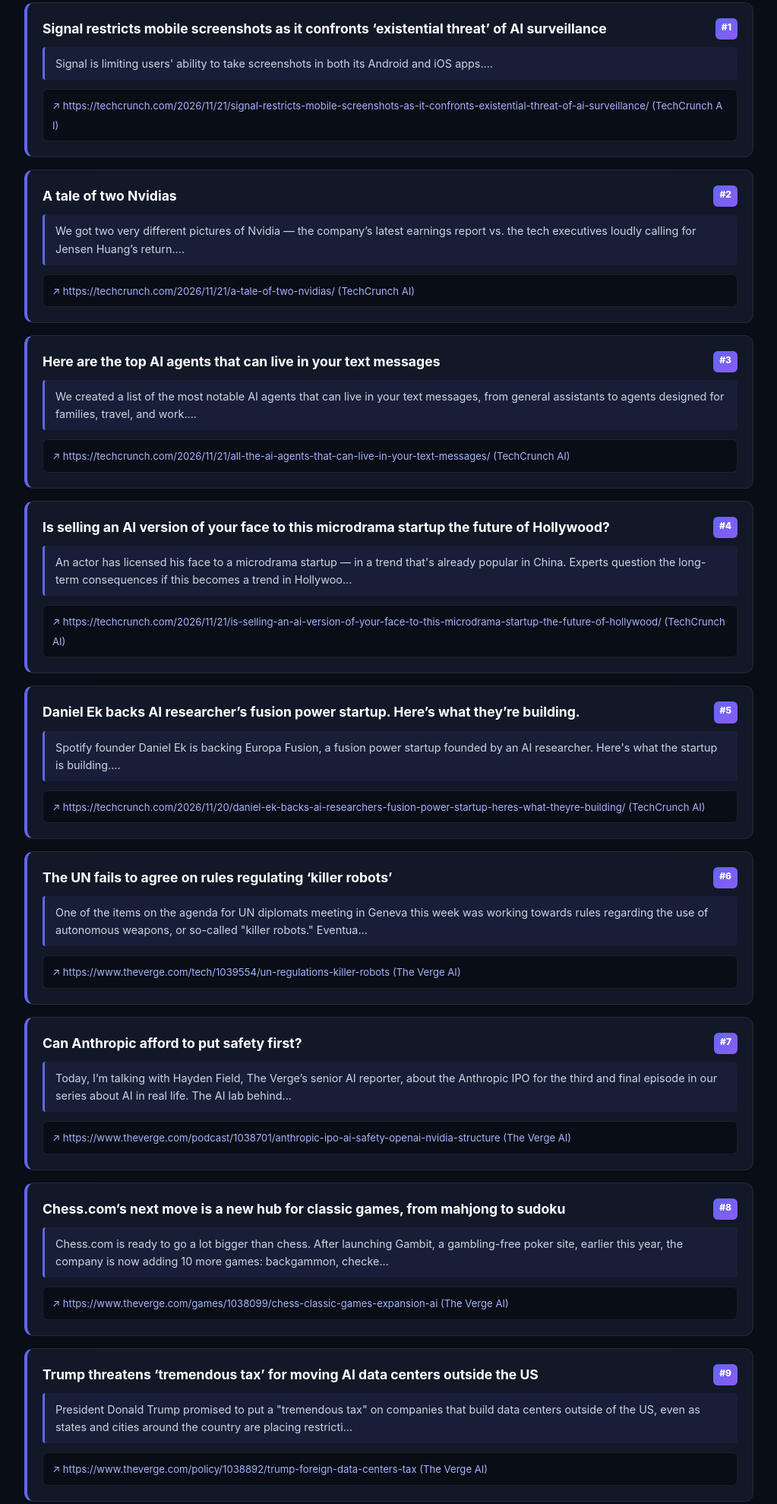
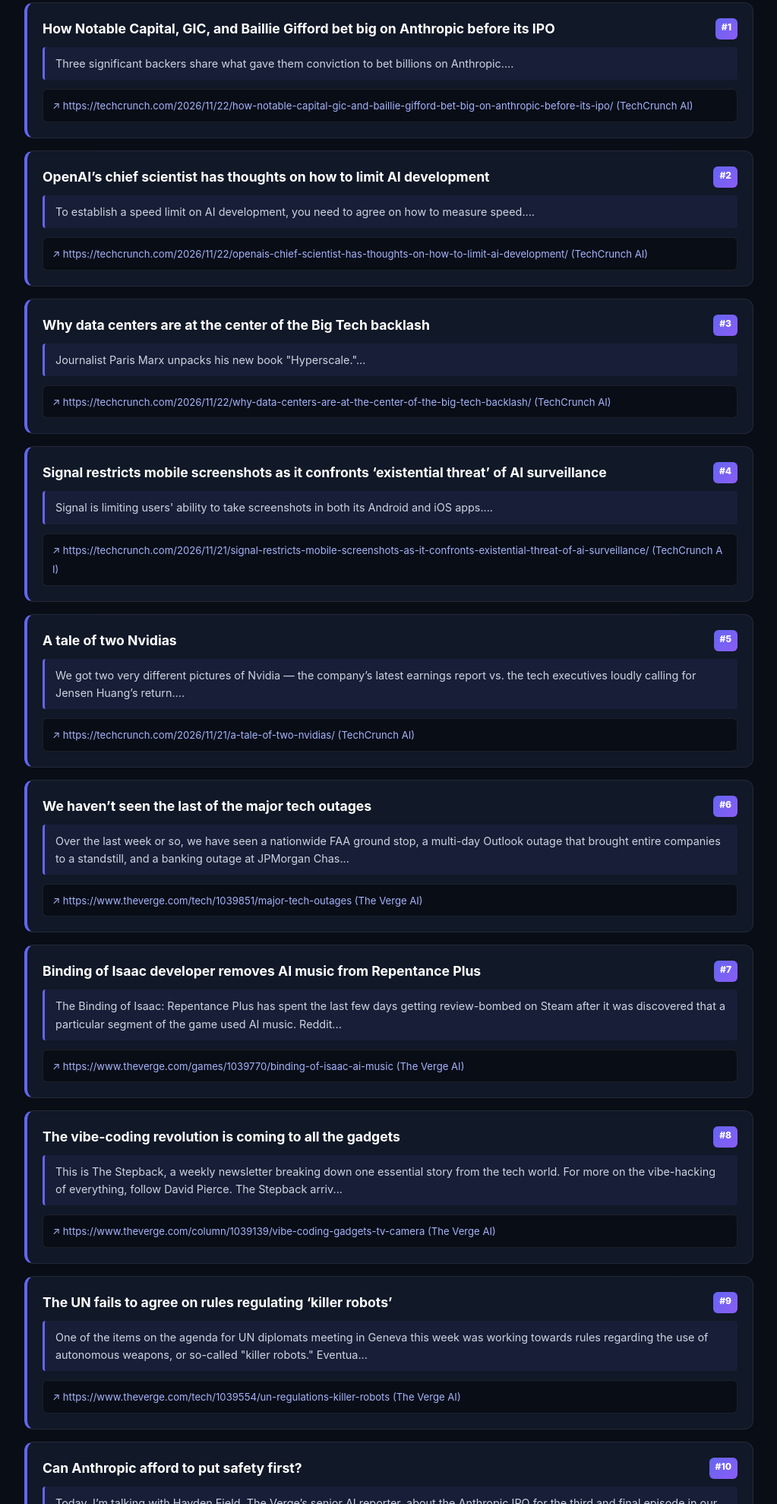
Before and after one commit to wfy/AI-daily, a plain HTML site: page index.html in a window 1280 px wide. Shown: the part 206-2185 px from the top of the page at 76% size, without its empty margins (128-1151 px from the left). Drawn offline with Linux system fonts and the light colour scheme.

Commit message:
Auto-update AI Daily Report [2026-11-23]

```diff
--- a/index.html
+++ b/index.html
@@ -47,7 +47,7 @@
             <div class="tag">🟢 每天 07:30 自动定时更新</div>
         </nav>
         <section class="hero">
-            <h1>全球 AI 日报【2026年11月22日】</h1>
+            <h1>全球 AI 日报【2026年11月23日】</h1>
             <p>基于 GitHub Actions 自动化更新，搜集过去 24 小时全球顶尖实验室、媒体与开源社区最新 AI 动态。</p>
         </section>
 
@@ -55,8 +55,53 @@
 
         <div class="news-card">
             <div class="card-top">
+                <h3 class="card-heading">How Notable Capital, GIC, and Baillie Gifford bet big on Anthropic before its IPO</h3>
+                <span class="card-badge">#1</span>
+            </div>
+            <div class="summary-callout">
+                Three significant backers share what gave them conviction to bet billions on Anthropic....
+            </div>
+            <div class="source-bar">
+                <a href="https://techcrunch.com/2026/11/22/how-notable-capital-gic-and-baillie-gifford-bet-big-on-anthropic-before-its-ipo/" target="_blank" class="source-link">
+                    ↗ https://techcrunch.com/2026/11/22/how-notable-capital-gic-and-baillie-gifford-bet-big-on-anthropic-before-its-ipo/ (TechCrunch AI)
+                </a>
+            </div>
+        </div>
+
+        <div class="news-card">
+            <div class="card-top">
+                <h3 class="card-heading">OpenAI’s chief scientist has thoughts on how to limit AI development</h3>
+                <span class="card-badge">#2</span>
+            </div>
+            <div class="summary-callout">
+                To establish a speed limit on AI development, you need to agree on how to measure speed....
+            </div>
+            <div class="source-bar">
+                <a href="https://techcrunch.com/2026/11/22/openais-chief-scientist-has-thoughts-on-how-to-limit-ai-development/" target="_blank" class="source-link">
+                    ↗ https://techcrunch.com/2026/11/22/openais-chief-scientist-has-thoughts-on-how-to-limit-ai-development/ (TechCrunch AI)
+                </a>
+            </div>
+        </div>
+
+        <div class="news-card">
+            <div class="card-top">
+                <h3 class="card-heading">Why data centers are at the center of the Big Tech backlash</h3>
+                <span class="card-badge">#3</span>
+            </div>
+            <div class="summary-callout">
+                Journalist Paris Marx unpacks his new book "Hyperscale."...
+            </div>
+            <div class="source-bar">
+                <a href="https://techcrunch.com/2026/11/22/why-data-centers-are-at-the-center-of-the-big-tech-backlash/" target="_blank" class="source-link">
+                    ↗ https://techcrunch.com/2026/11/22/why-data-centers-are-at-the-center-of-the-big-tech-backlash/ (TechCrunch AI)
+                </a>
+            </div>
+        </div>
+
+        <div class="news-card">
+            <div class="card-top">
                 <h3 class="card-heading">Signal restricts mobile screenshots as it confronts ‘existential threat’ of AI surveillance</h3>
-                <span class="card-badge">#1</span>
+                <span class="card-badge">#4</span>
             </div>
             <div class="summary-callout">
                 Signal is limiting users' ability to take screenshots in both its Android and iOS apps....
@@ -71,7 +116,7 @@
         <div class="news-card">
             <div class="card-top">
                 <h3 class="card-heading">A tale of two Nvidias</h3>
-                <span class="card-badge">#2</span>
+                <span class="card-badge">#5</span>
             </div>
             <div class="summary-callout">
                 We got two very different pictures of Nvidia —  the company’s latest earnings report vs. the tech executives loudly calling for Jensen Huang’s return....
@@ -85,45 +130,45 @@
 
         <div class="news-card">
             <div class="card-top">
-                <h3 class="card-heading">Here are the top AI agents that can live in your text messages</h3>
-                <span class="card-badge">#3</span>
+                <h3 class="card-heading">We haven’t seen the last of the major tech outages</h3>
+                <span class="card-badge">#6</span>
             </div>
             <div class="summary-callout">
-                We created a list of the most notable AI agents that can live in your text messages, from general assistants to agents designed for families, travel, and work....
+                Over the last week or so, we have seen a nationwide FAA ground stop, a multi-day Outlook outage that brought entire companies to a standstill, and a banking outage at JPMorgan Chas...
             </div>
             <div class="source-bar">
-                <a href="https://techcrunch.com/2026/11/21/all-the-ai-agents-that-can-live-in-your-text-messages/" target="_blank" class="source-link">
-                    ↗ https://techcrunch.com/2026/11/21/all-the-ai-agents-that-can-live-in-your-text-messages/ (TechCrunch AI)
+                <a href="https://www.theverge.com/tech/1039851/major-tech-outages" target="_blank" class="source-link">
+                    ↗ https://www.theverge.com/tech/1039851/major-tech-outages (The Verge AI)
                 </a>
             </div>
         </div>
 
         <div class="news-card">
             <div class="card-top">
-                <h3 class="card-heading">Is selling an AI version of your face to this microdrama startup the future of Hollywood?</h3>
-                <span class="card-badge">#4</span>
+                <h3 class="card-heading">Binding of Isaac developer removes AI music from Repentance Plus</h3>
+                <span class="card-badge">#7</span>
             </div>
             <div class="summary-callout">
-                An actor has licensed his face to a microdrama startup — in a trend that's already popular in China. Experts question the long-term consequences if this becomes a trend in Hollywoo...
+                The Binding of Isaac: Repentance Plus has spent the last few days getting review-bombed on Steam after it was discovered that a particular segment of the game used AI music. Reddit...
             </div>
             <div class="source-bar">
-                <a href="https://techcrunch.com/2026/11/21/is-selling-an-ai-version-of-your-face-to-this-microdrama-startup-the-future-of-hollywood/" target="_blank" class="source-link">
-                    ↗ https://techcrunch.com/2026/11/21/is-selling-an-ai-version-of-your-face-to-this-microdrama-startup-the-future-of-hollywood/ (TechCrunch AI)
+                <a href="https://www.theverge.com/games/1039770/binding-of-isaac-ai-music" target="_blank" class="source-link">
+                    ↗ https://www.theverge.com/games/1039770/binding-of-isaac-ai-music (The Verge AI)
                 </a>
             </div>
         </div>
 
         <div class="news-card">
             <div class="card-top">
-                <h3 class="card-heading">Daniel Ek backs AI researcher’s fusion power startup. Here’s what they’re building.</h3>
-                <span class="card-badge">#5</span>
+                <h3 class="card-heading">The vibe-coding revolution is coming to all the gadgets</h3>
+                <span class="card-badge">#8</span>
             </div>
             <div class="summary-callout">
-                Spotify founder Daniel Ek is backing Europa Fusion, a fusion power startup founded by an AI researcher. Here's what the startup is building....
+                This is The Stepback, a weekly newsletter breaking down one essential story from the tech world. For more on the vibe-hacking of everything, follow David Pierce. The Stepback arriv...
             </div>
             <div class="source-bar">
-                <a href="https://techcrunch.com/2026/11/20/daniel-ek-backs-ai-researchers-fusion-power-startup-heres-what-theyre-building/" target="_blank" class="source-link">
-                    ↗ https://techcrunch.com/2026/11/20/daniel-ek-backs-ai-researchers-fusion-power-startup-heres-what-theyre-building/ (TechCrunch AI)
+                <a href="https://www.theverge.com/column/1039139/vibe-coding-gadgets-tv-camera" target="_blank" class="source-link">
+                    ↗ https://www.theverge.com/column/1039139/vibe-coding-gadgets-tv-camera (The Verge AI)
                 </a>
             </div>
         </div>
@@ -131,7 +176,7 @@
         <div class="news-card">
             <div class="card-top">
                 <h3 class="card-heading">The UN fails to agree on rules regulating ‘killer robots’</h3>
-                <span class="card-badge">#6</span>
+                <span class="card-badge">#9</span>
             </div>
             <div class="summary-callout">
                 One of the items on the agenda for UN diplomats meeting in Geneva this week was working towards rules regarding the use of autonomous weapons, or so-called "killer robots." Eventua...
@@ -146,7 +191,7 @@
         <div class="news-card">
             <div class="card-top">
                 <h3 class="card-heading">Can Anthropic afford to put safety first?</h3>
-                <span class="card-badge">#7</span>
+                <span class="card-badge">#10</span>
             </div>
             <div class="summary-callout">
                 Today, I’m talking with Hayden Field, The Verge’s senior AI reporter, about the Anthropic IPO for the third and final episode in our series about AI in real life. The AI lab behind...
@@ -160,45 +205,15 @@
 
         <div class="news-card">
             <div class="card-top">
-                <h3 class="card-heading">Chess.com’s next move is a new hub for classic games, from mahjong to sudoku</h3>
-                <span class="card-badge">#8</span>
+                <h3 class="card-heading">派早报：Anthropic 研究员宣称用 Claude 证明黎曼猜想</h3>
+                <span class="card-badge">#11</span>
             </div>
             <div class="summary-callout">
-                Chess.com is ready to go a lot bigger than chess. After launching Gambit, a gambling-free poker site, earlier this year, the company is now adding 10 more games: backgammon, checke...
+                Anthropic 研究员宣称用 Claude 证明黎曼猜想OpenAI 公布反蒸馏举措黄仁勋据称将攻击下属作为管理方式GTA 6 首日销售额近 40 亿美元特斯拉升级 FSD，推出实景渲染功能AMD 股票被做空看看就行的简讯少数派的近期动态你可能错过的好文章查看全文...
             </div>
             <div class="source-bar">
-                <a href="https://www.theverge.com/games/1038099/chess-classic-games-expansion-ai" target="_blank" class="source-link">
-                    ↗ https://www.theverge.com/games/1038099/chess-classic-games-expansion-ai (The Verge AI)
-                </a>
-            </div>
-        </div>
-
-        <div class="news-card">
-            <div class="card-top">
-                <h3 class="card-heading">Trump threatens ‘tremendous tax’ for moving AI data centers outside the US</h3>
-                <span class="card-badge">#9</span>
-            </div>
-            <div class="summary-callout">
-                President Donald Trump promised to put a "tremendous tax" on companies that build data centers outside of the US, even as states and cities around the country are placing restricti...
-            </div>
-            <div class="source-bar">
-                <a href="https://www.theverge.com/policy/1038892/trump-foreign-data-centers-tax" target="_blank" class="source-link">
-                    ↗ https://www.theverge.com/policy/1038892/trump-foreign-data-centers-tax (The Verge AI)
-                </a>
-            </div>
-        </div>
-
-        <div class="news-card">
-            <div class="card-top">
-                <h3 class="card-heading">Anthropic mathematician claims to have solved prestigious Millennium Prize problem with Claude</h3>
-                <span class="card-badge">#10</span>
-            </div>
-            <div class="summary-callout">
-                Anthropic mathematician Levent Alpöge claims he has proved the Riemann hypothesis, one of mathematics's most notoriously difficult problems, with the help of Claude, cracking a puz...
-            </div>
-            <div class="source-bar">
-                <a href="https://www.theverge.com/ai-artificial-intelligence/1010051/anthropic-riemann-hypothesis-millennium-prize-problem" target="_blank" class="source-link">
-                    ↗ https://www.theverge.com/ai-artificial-intelligence/1010051/anthropic-riemann-hypothesis-millennium-prize-problem (The Verge AI)
+                <a href="https://sspai.com/post/119418" target="_blank" class="source-link">
+                    ↗ https://sspai.com/post/119418 (少数派)
                 </a>
             </div>
         </div>
@@ -206,7 +221,7 @@
         <div class="news-card">
             <div class="card-top">
                 <h3 class="card-heading">从深圳到上海，少数派的共创故事还在继续</h3>
-                <span class="card-badge">#11</span>
+                <span class="card-badge">#12</span>
             </div>
             <div class="summary-callout">
                 11月20日，2026虹桥国际科技周在上海举行。作为聚焦科技创新、产业协作与未来趋势的交流平台，本届科技周汇聚了来自不同领域的创新者、创业者与行业观察者。少数派也在现场带来了主题论坛分享，与参与者一起 ...查看全文...
@@ -221,7 +236,7 @@
         <div class="news-card">
             <div class="card-top">
                 <h3 class="card-heading">这群在鸿蒙写应用的年轻人，只想做点「用得上」的</h3>
-                <span class="card-badge">#12</span>
+                <span class="card-badge">#13</span>
             </div>
             <div class="summary-callout">
                 上周末，今年正式被列入「全国普通高校学科竞赛排行榜」的2026鸿蒙高校创新赛在南京大学迎来全国总决赛颁奖典礼。华为董事、终端BGCEO何刚出席现场致辞并为获奖选手颁奖。他在现场表示，HarmonyOS ...查看全文...
@@ -236,7 +251,7 @@
         <div class="news-card">
             <div class="card-top">
                 <h3 class="card-heading">本周看什么 | 最近值得一看的 10 部作品</h3>
-                <span class="card-badge">#13</span>
+                <span class="card-badge">#14</span>
             </div>
             <div class="summary-callout">
                 📅本周新预告《克里夫·布斯的惊险再冒险》终极预告11月18日，《好莱坞往事》续集电影《克里夫·布斯的惊险再冒险》发布了终极预告，将于11月25日在北美上映，12月23日上线Netflix。大卫·芬奇执 ...查看全文...
@@ -251,7 +266,7 @@
         <div class="news-card">
             <div class="card-top">
                 <h3 class="card-heading">游戏史最高分，不负 13 年的等待：《GTA 6》游玩体验</h3>
-                <span class="card-badge">#14</span>
+                <span class="card-badge">#15</span>
             </div>
             <div class="summary-callout">
                 编注：本文首发于「篝火营地」，原作者多边形。少数派经授权后转载，仅对文章格式略作调整。原标题：《侠盗猎车手6》游戏评测：10分｜篝火。作为RockstarGames时隔13年推出的《侠盗猎车手》系列新 ...查看全文...
@@ -259,21 +274,6 @@
             <div class="source-bar">
                 <a href="https://sspai.com/post/119327" target="_blank" class="source-link">
                     ↗ https://sspai.com/post/119327 (少数派)
-                </a>
-            </div>
-        </div>
-
-        <div class="news-card">
-            <div class="card-top">
-                <h3 class="card-heading">浮屏：截图即可「上岛」，还能帮你记录生活</h3>
-                <span class="card-badge">#15</span>
-            </div>
-            <div class="summary-callout">
-                浮屏是我一个人开发的应用。它最初只是为了解决一杯柠檬水的取餐码问题，后来慢慢长成了一个记录生活小片段的工具。查看全文...
-            </div>
-            <div class="source-bar">
-                <a href="https://sspai.com/post/118879" target="_blank" class="source-link">
-                    ↗ https://sspai.com/post/118879 (少数派)
                 </a>
             </div>
         </div>
```
